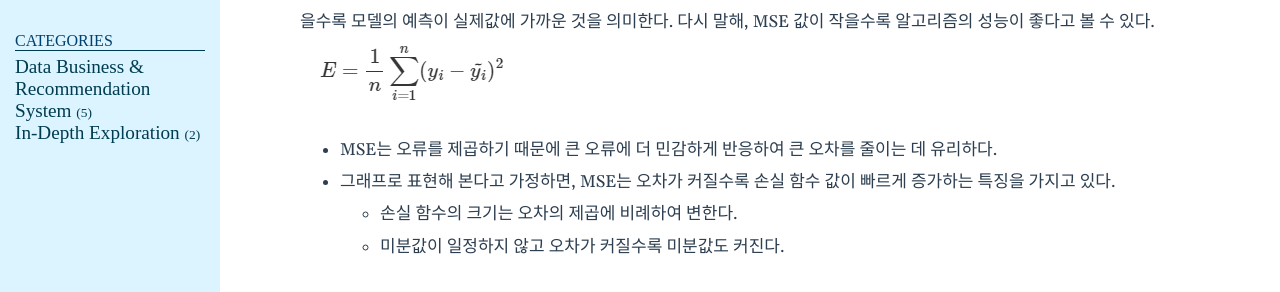
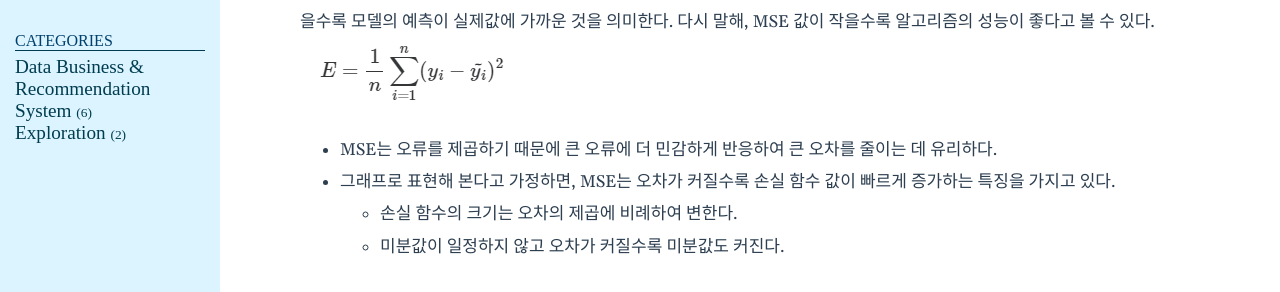
Before and after one commit to choiwlsd/choiwlsd.github.io, a Jekyll site: the page built from _posts/2024-10-08-Exploration2.markdown, in a window 1280 px wide and 900 px high. Shown: the part 316-608 px from the top of the window. Built offline with Jekyll 4.4.1, drawn with Linux system fonts in a browser that asks for light colours.

Commit message:
Add: new blog

```diff
--- a/_posts/2024-10-01-InDepthEx1.markdown
+++ b/_posts/2024-10-01-Exploration1.markdown
@@ -2,7 +2,7 @@
 layout: post
 title: "Right test on Data"
 date: 2024-10-01
-category: [In-depth exploration]
+category: [Exploration]
 ---
 
 # 데이터의 성질에 맞는 검정 방법을 선택하는 것이 왜 중요한가?
--- a/_posts/2024-10-08-InDepthEx2.markdown
+++ b/_posts/2024-10-08-Exploration2.markdown
@@ -2,7 +2,7 @@
 layout: post
 title: "Design of Loss Function"
 date: 2024-10-08
-category: [In-depth exploration]
+category: [Exploration]
 ---
 
 # 손실 함수의 종류 및 커스텀 Loss Function
```
Also changed, not shown: _posts/2024-11-05-DB-RS5.markdown (added, +8 -0 lines), public/img/241105/Method of ML.png (added).
